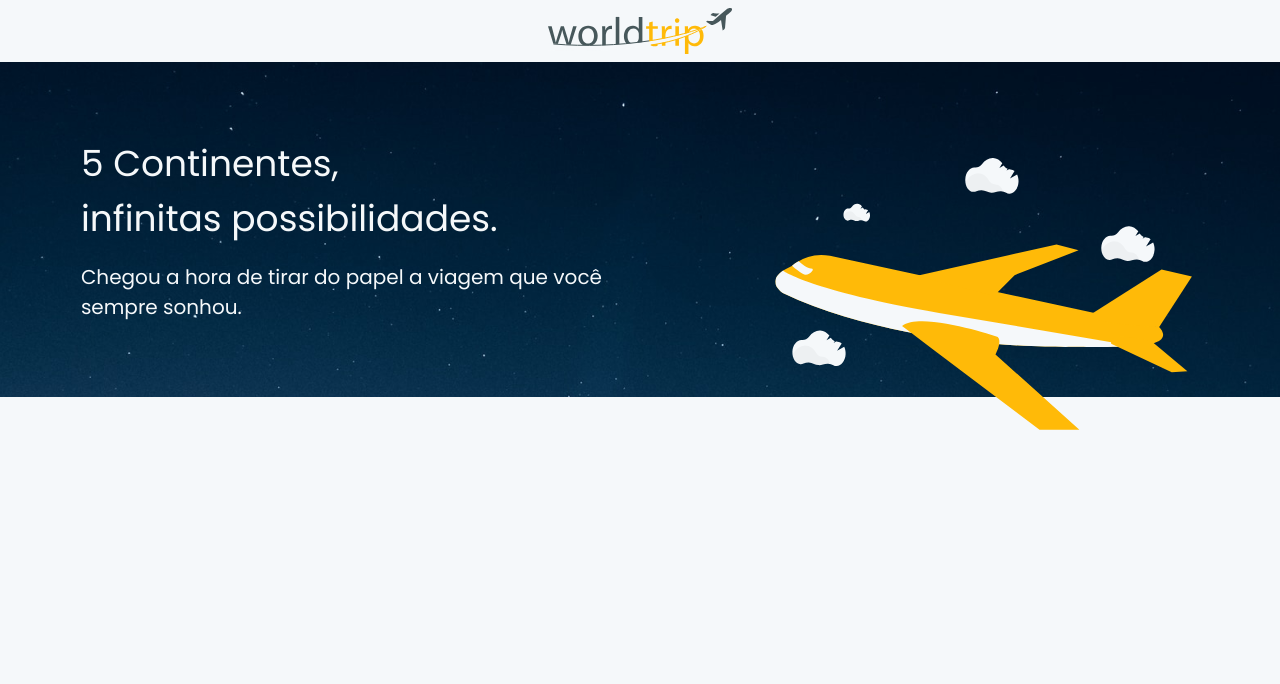
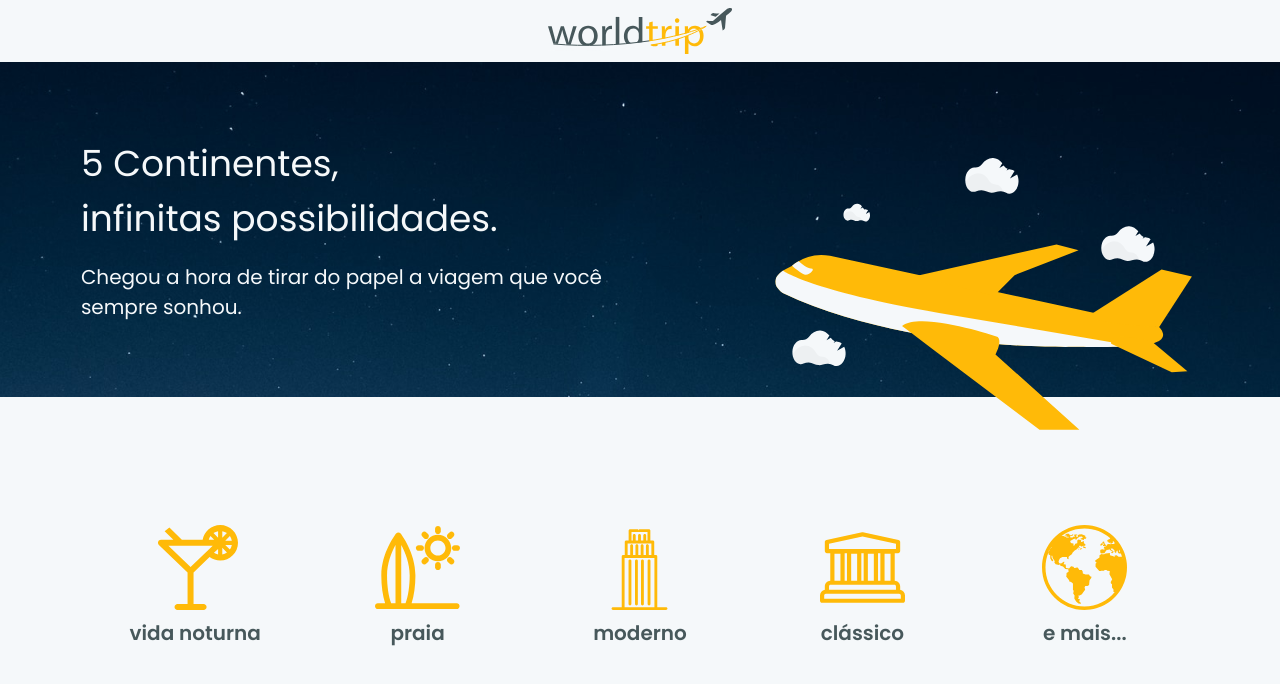
Before and after one commit to mauvieira/worldtrip, a Next.js app: page / in a window 1280 px wide. Shown: the top 684 px of the page. Built offline with nearby package versions, Linux system fonts and the light colour scheme.

Commit message:
:sparkles: added travel section
added travel section

```diff
--- /dev/null
+++ b/src/pages/components/Travel/TravelType.tsx
@@ -0,0 +1,15 @@
+import { Flex, Image, Text } from "@chakra-ui/react";
+
+interface TravelTypeProps {
+  imageURL: string;
+  title: string;
+}
+
+export function TravelType({ imageURL, title }: TravelTypeProps) {
+  return (
+    <Flex direction="column" align="center">
+      <Image src={imageURL} alt={title} />
+      <Text fontWeight="semibold" fontSize="20" mt="2">{title}</Text>
+    </Flex>
+  )
+}
--- /dev/null
+++ b/src/pages/components/Travel/index.tsx
@@ -0,0 +1,16 @@
+import { Box, Container, Flex, HStack, SimpleGrid, Stack } from "@chakra-ui/react";
+import { TravelType } from "./TravelType";
+
+export function Travel() {
+  return (
+    <Container as="section" maxWidth={1160} mx="auto" px="6" py="32">
+      <SimpleGrid minChildWidth="215px">
+        <TravelType imageURL="/icons/cocktail.svg" title="vida noturna" />
+        <TravelType imageURL="/icons/surf.svg" title="praia" />
+        <TravelType imageURL="/icons/building.svg" title="moderno" />
+        <TravelType imageURL="/icons/museum.svg" title="clássico" />
+        <TravelType imageURL="/icons/earth.svg" title="e mais..." />
+      </SimpleGrid>
+    </Container>
+  )
+}
--- a/src/pages/index.tsx
+++ b/src/pages/index.tsx
@@ -1,6 +1,7 @@
 import Head from "next/head";
 import { Banner } from "./components/Banner";
 import { Header } from "./components/Header";
+import { Travel } from "./components/Travel";
 
 export default function Home() {
   return (
@@ -10,6 +11,7 @@ export default function Home() {
       </Head>
       <Header />
       <Banner />
+      <Travel />
     </>
   )
 }
```
